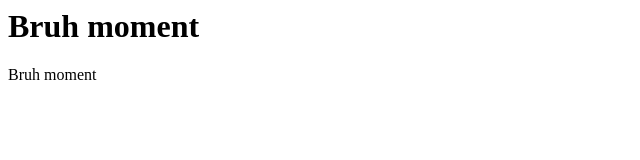
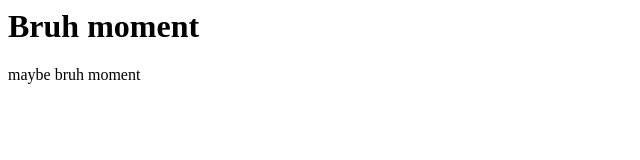
Before and after one commit to swapnil-panigrahi/Website, a plain HTML site: page main.html in a window 1280 px wide. Shown: the full height of the page, 0-640 px from the left. Drawn offline with Linux system fonts and the light colour scheme.

Commit message:
Update main.html

```diff
--- a/main.html
+++ b/main.html
@@ -6,6 +6,6 @@
     </head>
     <body>
         <h1>Bruh moment</h1>
-        <p>Bruh moment</p>
+        <p>maybe bruh moment</p>
     </body>
 </html>
```
